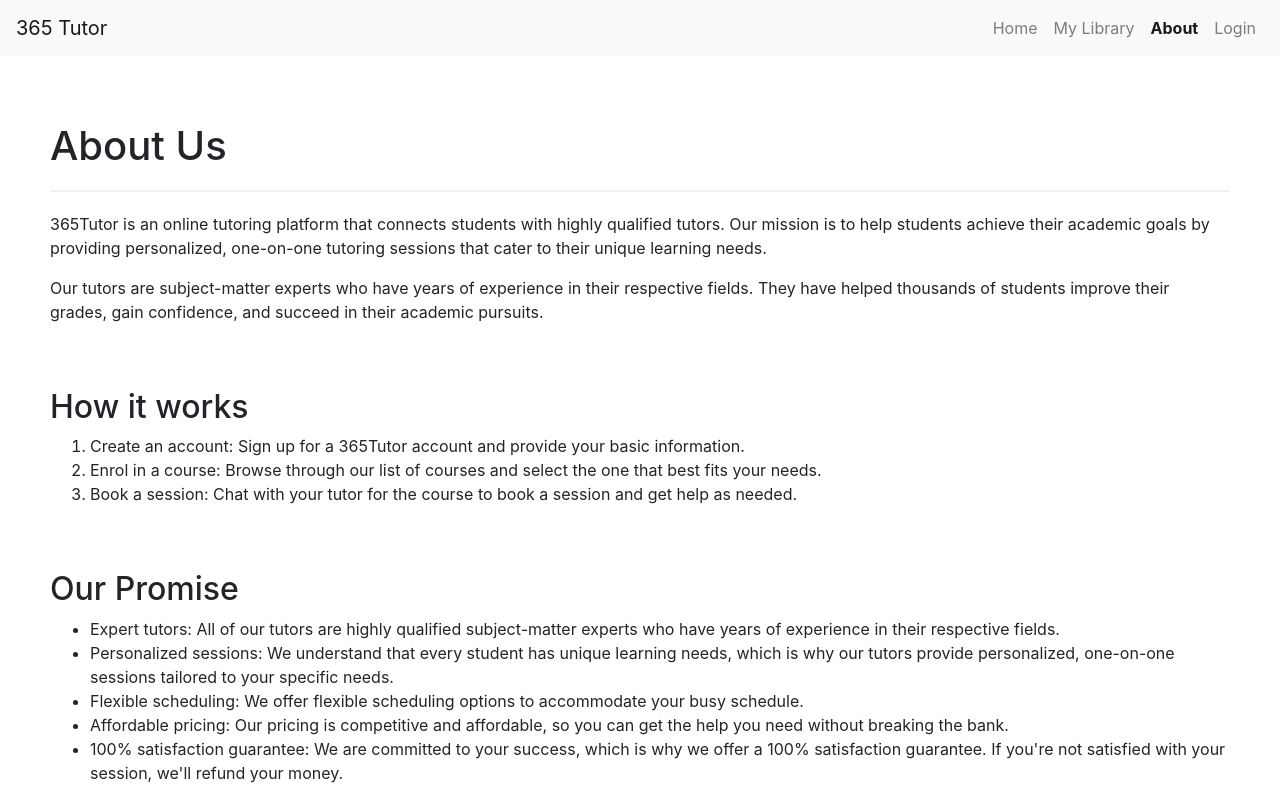
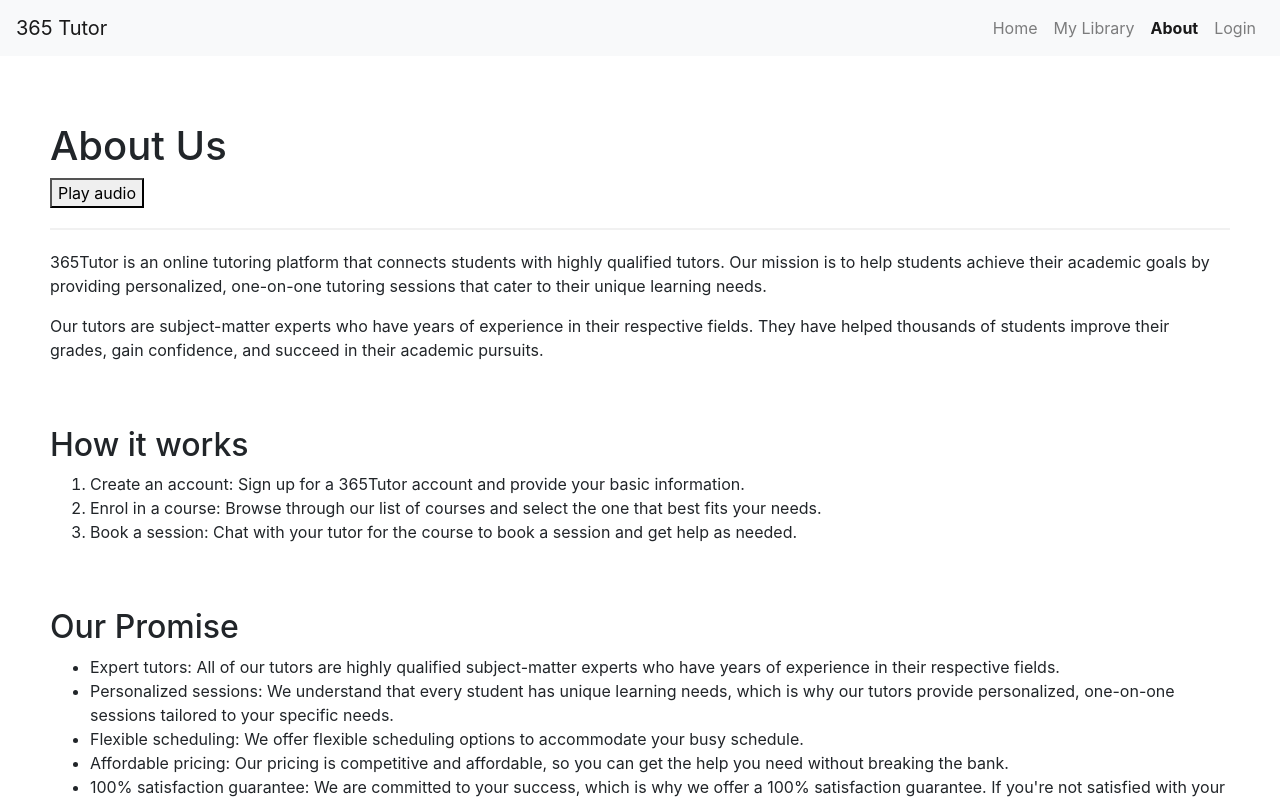
Before and after one commit to vyang114/cmpt474_tutor365, a React (Create React App) app: page /about in a window 1280 px wide. Shown: the top 800 px of the page. Built offline with nearby package versions, Linux system fonts and the light colour scheme.

Commit message:
Added audio

```diff
--- a/src/pages/About.js
+++ b/src/pages/About.js
@@ -2,6 +2,13 @@ import React from "react";
 import "./css/home.css";
 
 const About = () => {
+  const playAudio = () => {
+    let audio = new Audio(`/apple.wav`)
+    // audio.crossOrigin = "anonymous";
+    audio.play()
+    console.log(audio);
+  }
+
   return (
     <>
       <div className="wrapper">
@@ -9,6 +16,7 @@ const About = () => {
         <main className="about">
           <section>
             <h1>About Us</h1>
+            <button onClick={playAudio}>Play audio</button>
             <div className="separator"></div>
             <p>365Tutor is an online tutoring platform that connects students with highly qualified tutors.
               Our mission is to help students achieve their academic goals by providing personalized, one-on-one tutoring sessions that cater to their unique learning needs.</p>
```
Also changed, not shown: 1 other file (tests, documents, lock files or other folders).
